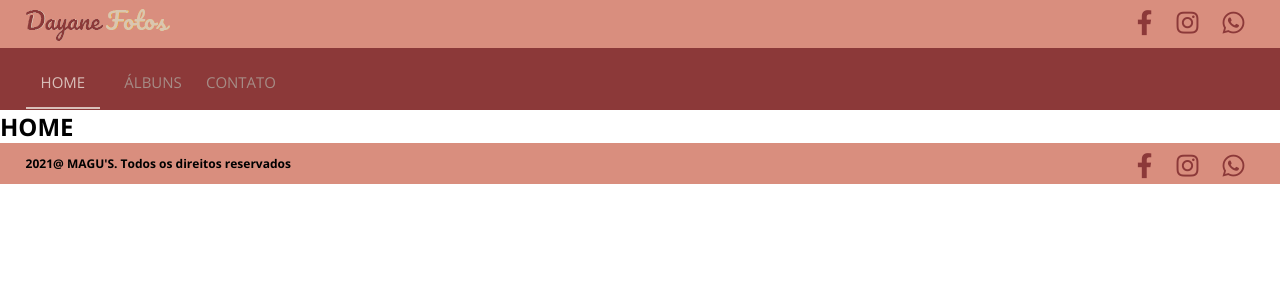
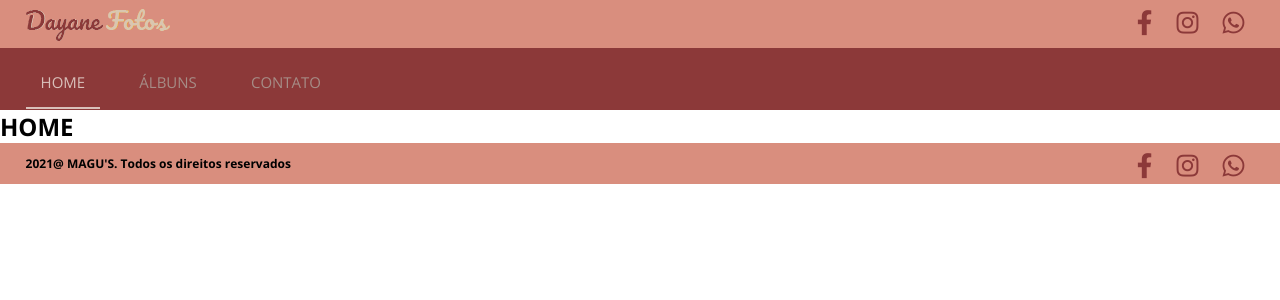
Before and after one commit to MAGU-S/Dayane-Fotos, a PHP site: page /Dayane_Fotos/ in a window 1280 px wide. Shown: the top 300 px of the page. Run offline with PHP 8.4, Linux system fonts and the light colour scheme.

Commit message:
Add files via upload

```diff
--- a/estilo/style.css
+++ b/estilo/style.css
@@ -91,14 +91,15 @@ header .rede-sociais a{
 
 .header2 a{
 	color: #A68C86;
+	padding: 15px 0;
+	padding-left: 15px;
+	padding-right: 15px;
 }
 
 .header2 .active-menu{
 	color: #D9C0BA !important;
 	border-bottom: 2px solid #D9C0BA;
 	padding-bottom: 15px;
-	padding-left: 15px;
-	padding-right: 15px;
 }
 
 footer {
```
